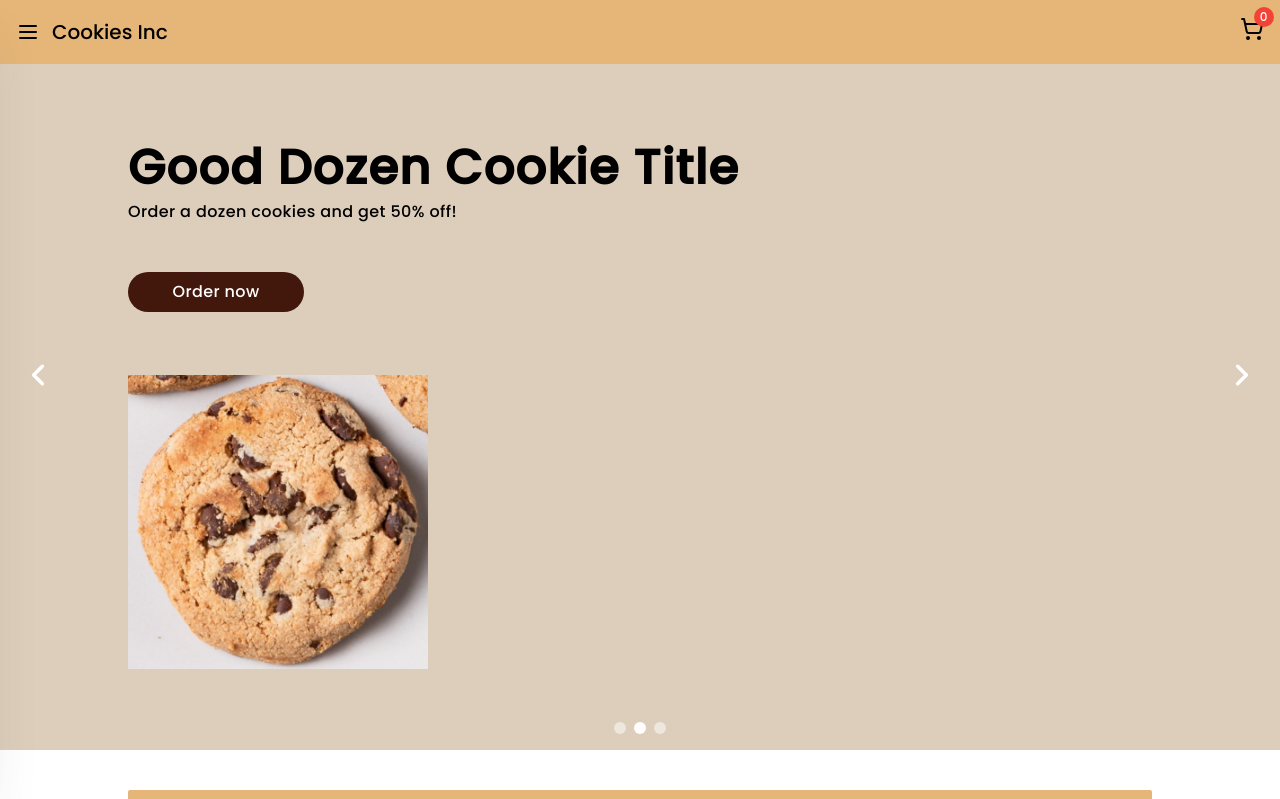
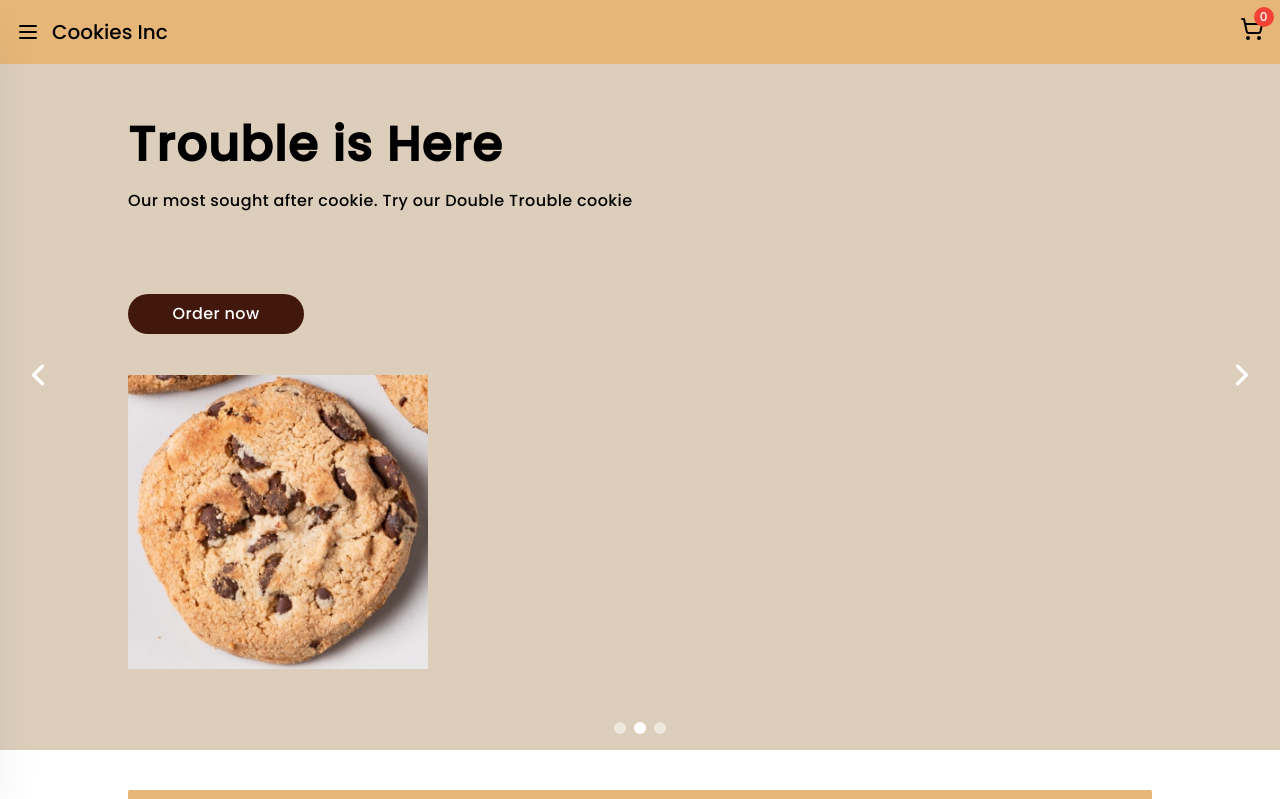
Before and after one commit to sebsours/cookie-website, a React (Vite) app: page / in a window 1280 px wide. Shown: the top 799 px of the page. Built offline with nearby package versions, Linux system fonts and the light colour scheme.

Commit message:
Updated UI/UX for cookie carousel

```diff
--- a/src/components/CookieCarousel.tsx
+++ b/src/components/CookieCarousel.tsx
@@ -1,17 +1,44 @@
 import { Carousel } from "@material-tailwind/react";
 import cookie from '../assets/cookie.jpg'
 
+interface CookieCarousel {
+    handleOpenCookieDialog: () => void;
+    handleCookieInfo: (name: string, desc:string, price:string, img:string) => void;
+}
 
 
-const CookieCarousel = () => {
+const CookieCarousel: React.FC<CookieCarousel> = (props:CookieCarousel) => {
+
+
+    const handleButtonClick = (index:number) => {
+        switch (index) {
+            case 1:
+                props.handleCookieInfo("Pumpkin Spice", "This is a pumpkin spice cookie", "1.00", "cookieImg")
+                props.handleOpenCookieDialog();
+                break;
+            case 2:
+                props.handleCookieInfo("Double Trouble", "This is double trouble", "1.00", "cookieImg");
+                props.handleOpenCookieDialog();
+                break;
+            case 3:
+                props.handleCookieInfo("Cookie Cake", "This is a cookie cake", "30.00", "cookieImg");
+                props.handleOpenCookieDialog();
+                break;
+        }
+    }
+
+
     return (
         <Carousel className="py-20 bg-secondary h-[750px] z-10" loop={true} autoplay={true}>
             <div className="h-full flex flex-col items-center">
 
-                <div className="h-1/2 w-4/5 flex flex-col items-start justify-center gap-2">
-                    <span className="text-5xl font-semibold tracking-wide">Fall is here</span>
-                    <p className="tracking-wide">Our limited edition pumpkin spice cookies are now here</p>
-                    <button className="tracking-wide mt-10 bg-accent max-w-[600px] w-44 text-white py-2 rounded-3xl">Order Now</button>
+                <div className="h-1/2 w-4/5 flex flex-col items-start justify-around">
+                    <div className="">
+                    <span className="text-5xl font-semibold tracking-wide">Fallin' for You</span>
+                    <p className="tracking-wide mt-5">Our limited edition pumpkin spice cookies are now here</p>
+                    </div>
+
+                    <button onClick={() => handleButtonClick(1)} className="tracking-wide bg-accent max-w-[600px] w-44 text-white py-2 rounded-3xl">Order Now</button>
                 </div>
 
                 <div className="h-1/2 w-4/5">
@@ -21,10 +48,13 @@ const CookieCarousel = () => {
             </div>
 
             <div className="h-full flex flex-col items-center">
-                <div className="h-1/2 w-4/5 flex flex-col items-start justify-center gap-2">
-                    <span className="text-5xl font-semibold tracking-wide">Good Dozen Cookie Title</span>
-                    <p className="tracking-wide">Order a dozen cookies and get 50% off!</p>
-                    <button className="tracking-wide mt-10 bg-accent max-w-[600px] w-44 text-white py-2 rounded-3xl">Order now</button>
+                <div className="h-1/2 w-4/5 flex flex-col items-start justify-around">
+                    <div>
+                        <span className="text-5xl font-semibold tracking-wide">Trouble is Here</span>
+                        <p className="tracking-wide mt-5">Our most sought after cookie. Try our Double Trouble cookie</p>
+                    </div>
+
+                    <button onClick={() => handleButtonClick(2)} className="tracking-wide bg-accent max-w-[600px] w-44 text-white py-2 rounded-3xl">Order now</button>
                 </div>
 
                 <div className="h-1/2 w-4/5">
@@ -33,10 +63,13 @@ const CookieCarousel = () => {
             </div>
 
             <div className="h-full flex flex-col items-center">
-                <div className="h-1/2 w-4/5 flex flex-col items-start justify-center gap-2">
-                    <span className="text-5xl font-semibold tracking-wide">Sweet Surprise</span>
-                    <p className="tracking-wide">Order our delicious ice cream cookie cake</p>
-                    <button className="tracking-wide mt-10 bg-accent max-w-[600px] w-44 text-white py-2 rounded-3xl">Order now</button>
+                <div className="h-1/2 w-4/5 flex flex-col items-start justify-around">
+                    <div>
+                        <span className="text-5xl font-semibold tracking-wide">Sweet Surprise</span>
+                        <p className="tracking-wide mt-5">Order our delicious ice cream cookie cake</p>
+                    </div>
+
+                    <button onClick={() => handleButtonClick(3)} className="tracking-wide bg-accent max-w-[600px] w-44 text-white py-2 rounded-3xl">Order now</button>
                 </div>
 
                 <div className="h-1/2 w-4/5">
--- a/src/pages/Home.tsx
+++ b/src/pages/Home.tsx
@@ -100,7 +100,7 @@ const Home = () => {
     return (
         <>
             <Navbar openDrawer={handleOpenDrawer} openCheckout={handleOpenCheckout} numItems={numItems}/>
-            <CookieCarousel></CookieCarousel>
+            <CookieCarousel handleCookieInfo={handleCookieInfo} handleOpenCookieDialog={handleOpenCookieDialog}></CookieCarousel>
             <div className='flex flex-col' id='Main-Sections'>
                 <Section
                         header={cookieData.classics.type}
```
